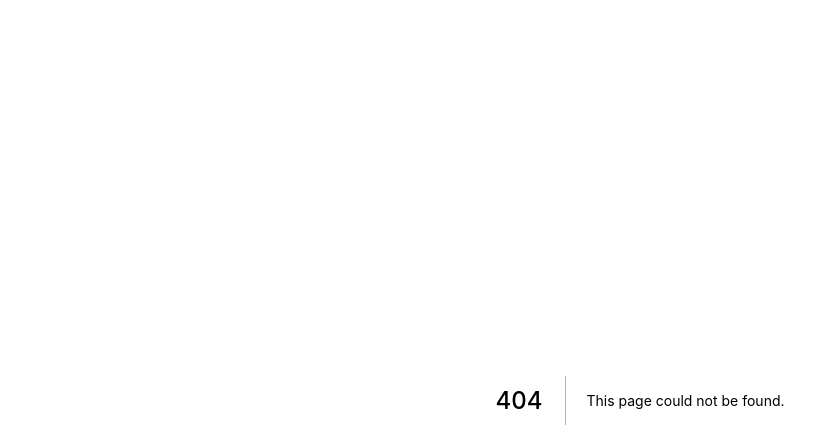
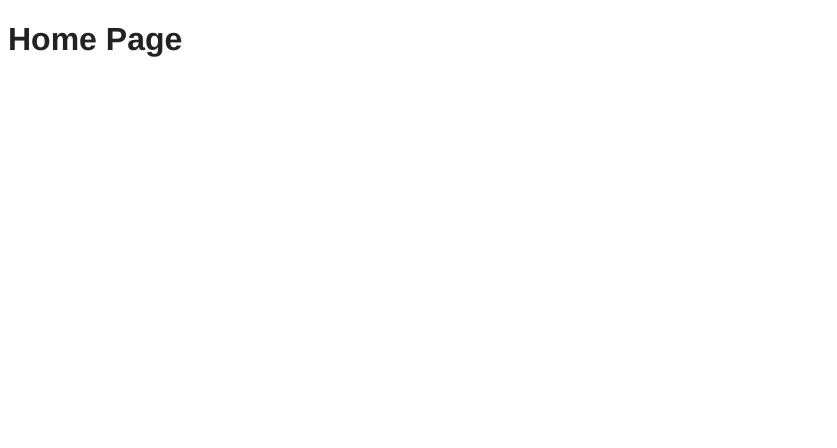
Before and after one commit to gusaiani/sportization-frontend, a Next.js app: page / in a window 1280 px wide. Before the commit this address had no page. Shown: the top 448 px of the page, without its empty margins (0-837 px from the left). Built offline with nearby package versions, Linux system fonts and the light colour scheme.

Commit message:
A new home page

```diff
--- /dev/null
+++ b/pages/index.js
@@ -0,0 +1,12 @@
+import {Component} from 'react'
+import Page from 'components/shared/Page'
+
+export default class Sportization extends Component {
+  render() {
+    return (
+      <Page>
+        <h1>Home Page</h1>
+      </Page>
+    )
+  }
+}
```
